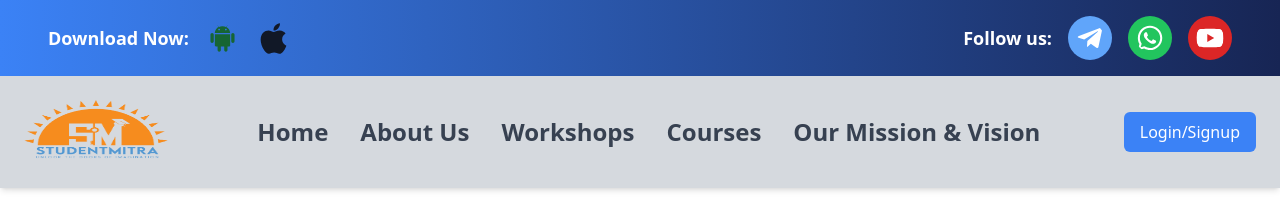
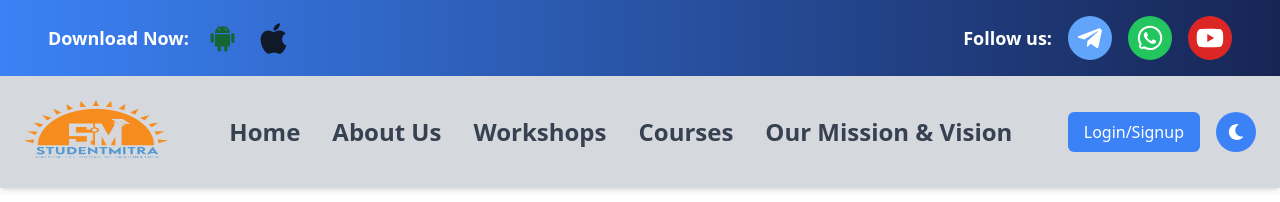
Before and after one commit to Bandari-Prabhas/StudentMitra, a React (Create React App) app: page / in a window 1280 px wide. Shown: the top 202 px of the page. Built offline with nearby package versions, Linux system fonts and the light colour scheme; no server answers.

Commit message:
Fixed Firebase installation issue

```diff
--- a/src/pages/MainPage.js
+++ b/src/pages/MainPage.js
@@ -6,14 +6,13 @@ import {
   FaTelegramPlane,
   FaWhatsapp,
   FaYoutube,
-  FaUserCircle,
 } from "react-icons/fa";
 import { auth } from '../firebase';
 import { onAuthStateChanged } from 'firebase/auth';
 import { IoLogoAndroid } from "react-icons/io";
 import { AiOutlineMenu } from "react-icons/ai";
 import smLogo from '../assets/sm.png';
-import userIcon from '../assets/user-icon.png'; // Add your user icon image
+// import userIcon from '../assets/user-icon.png'; // Add your user icon image
 import { useNavigate } from 'react-router-dom';
 
 const MainPage = ({ darkMode, toggleDarkMode, isLoggedIn, onLogout, userData }) => {
@@ -157,7 +156,10 @@ const MainPage = ({ darkMode, toggleDarkMode, isLoggedIn, onLogout, userData })
           <button onClick={() => navigate('/signin')} className="bg-blue-500 text-white px-4 py-2 rounded-md hover:bg-blue-600">
             Login/Signup
           </button>
-        )}
+
+        )}<button onClick={toggleDarkMode} className="p-3 rounded-full bg-blue-500 text-white">
+        {darkMode ? <FaSun /> : <FaMoon />}
+      </button>
       </div>
     </div>
     </header>
--- a/src/pages/SignInPage.js
+++ b/src/pages/SignInPage.js
@@ -3,7 +3,7 @@ import sm1 from '../assets/sm1.jpg';
 import { useNavigate } from 'react-router-dom';
 import { FaApple, FaGoogle } from "react-icons/fa";
 import { auth, provider, db } from '../firebase';
-import { signInWithEmailAndPassword, signInWithPopup } from 'firebase/auth';
+import { signInWithPopup } from 'firebase/auth';
 import { collection, query, where, getDocs, addDoc, updateDoc, serverTimestamp } from 'firebase/firestore';
 
 const SignInPage = () => {
```
